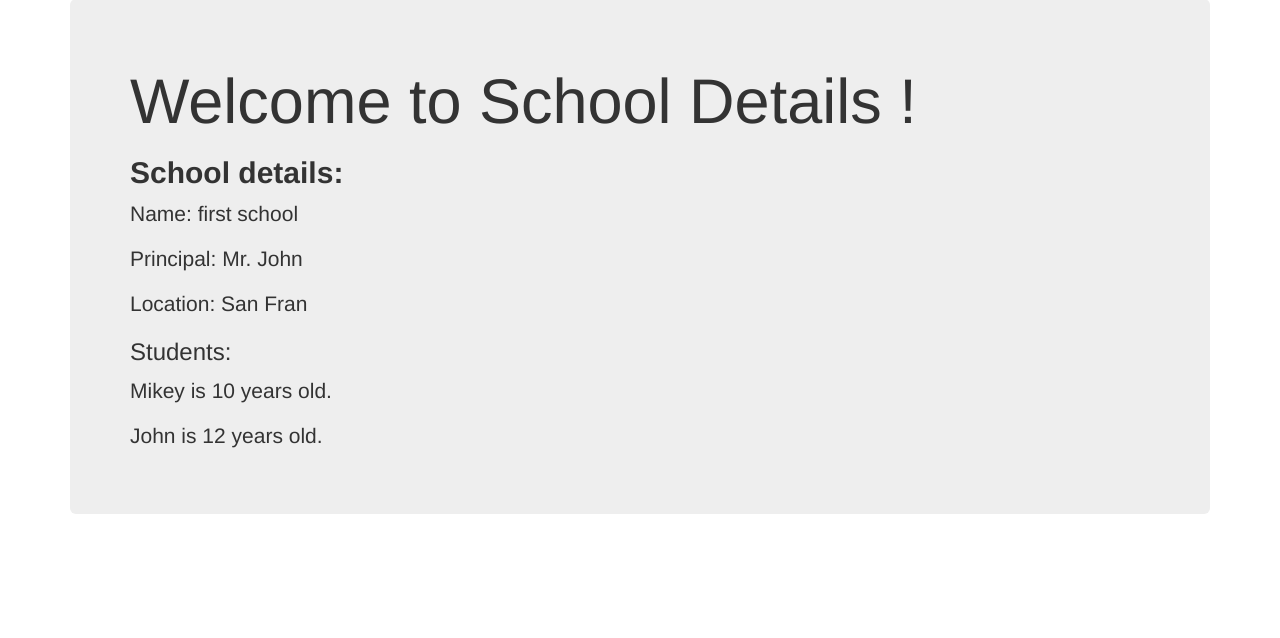
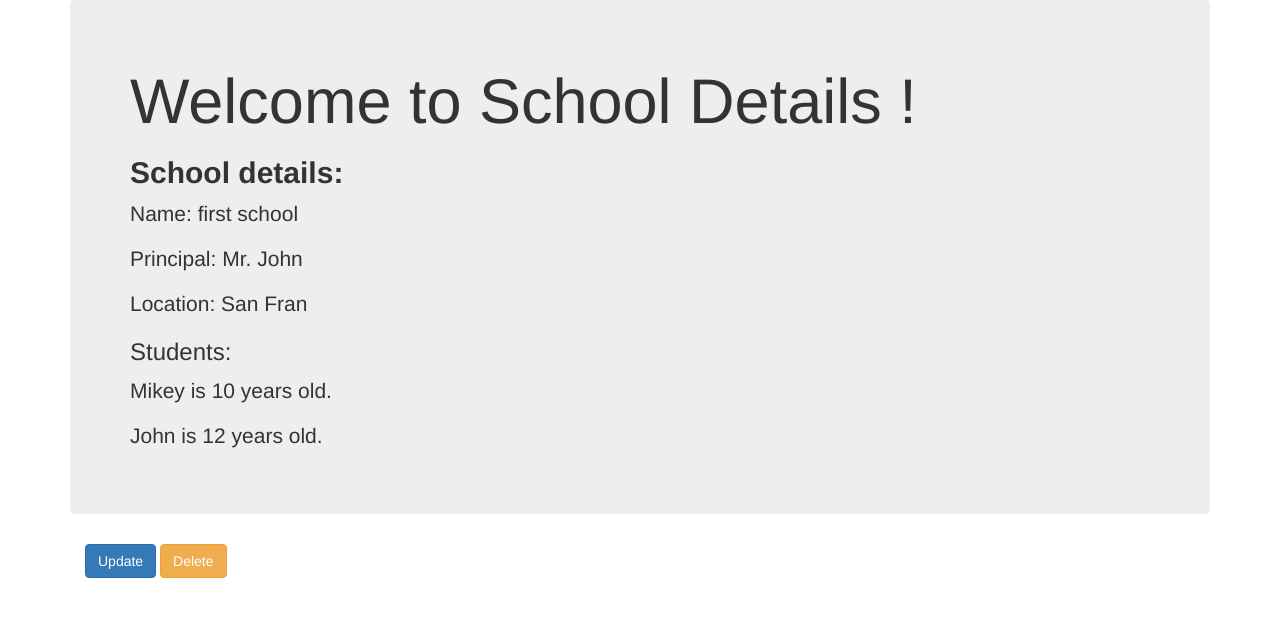
Before and after one commit to ygrinev/PYTHON, a Django app: page /basic_app/1 in a window 1280 px wide. Shown: the part 73-711 px from the top of the page. Run offline with Django 5.2, Linux system fonts and the light colour scheme; data comes from the database, SQL or seed files in the repository; both versions use the stored data as it was after the commit; some libraries are stand-ins or nearby versions.

Commit message:
'implemented_CRUD'

```diff
--- a/advcbv/basic_app/models.py
+++ b/advcbv/basic_app/models.py
@@ -1,4 +1,5 @@
 from django.db import models
+from django.urls import reverse
 
 # Create your models here.
 class School(models.Model):
@@ -7,6 +8,9 @@ class School(models.Model):
   location = models.CharField(max_length=256)
   def __str__(self):
     return self.name
+  def get_absolute_url(self):
+    return reverse("basic_app:detail", kwargs={'pk':self.pk})
+
 class Student(models.Model):
   name = models.CharField(max_length=256)
   age = models.PositiveIntegerField()
--- a/advcbv/basic_app/templates/basic_app/school_detail.html
+++ b/advcbv/basic_app/templates/basic_app/school_detail.html
@@ -10,7 +10,12 @@
   {% for student in school_detail.students.all %}
   <p>{{student.name}} is {{student.age}} years old.</p>
   {% endfor %}
+</div>
+<div class='container'>
+  <p>
+    <a class="btn btn-primary" href="{% url 'basic_app:update' pk=school_detail.pk %}">Update</a>
+    <a class="btn btn-warning" href="{% url 'basic_app:delete' pk=school_detail.pk %}">Delete</a>
+  </p>
+</div>
 
-
-  {% endblock %}
-</div>
+{% endblock %}
--- a/advcbv/basic_app/urls.py
+++ b/advcbv/basic_app/urls.py
@@ -5,5 +5,8 @@ from . import views
 app_name = 'basic_app'
 urlpatterns = [
     path("", views.SchoolListView.as_view(), name='list'),
-    re_path(r'(?P<pk>\d+)', views.SchoolDetailView.as_view(), name='detail')
+    re_path(r'^(?P<pk>\d+)', views.SchoolDetailView.as_view(), name='detail'),
+    path("create/", views.SchoolCreateView.as_view(), name='create'),
+    re_path(r'update/(?P<pk>\d+)', views.SchoolUpdateView.as_view(), name='update'),
+    re_path(r'delete/(?P<pk>\d+)', views.SchoolDeleteView.as_view(), name='delete'),
 ]
--- a/advcbv/basic_app/views.py
+++ b/advcbv/basic_app/views.py
@@ -1,6 +1,9 @@
 from django.shortcuts import render
-from django.views.generic import View, TemplateView, ListView, DetailView
-from .import models
+from django.views.generic import (View, TemplateView,
+                                  ListView, DetailView,
+                                  CreateView, UpdateView, DeleteView)
+from . import models
+from django.urls import reverse_lazy
 # Create your views here.
 class CBView(View):
   def get(self, request):
@@ -18,3 +21,18 @@ class SchoolDetailView(DetailView):
   context_object_name = 'school_detail'
   model = models.School
   template_name: 'basic_app/school_detail.html'
+class SchoolCreateView(CreateView):
+  # context_object_name = 'create_school'
+  fields = ('name','principal','location')
+  model = models.School
+  # template_name: 'basic_app/school_form.html'
+class SchoolUpdateView(UpdateView):
+  # context_object_name = 'create_school'
+  fields = ('name','principal')
+  model = models.School
+  # template_name: 'basic_app/school_form.html'
+class SchoolDeleteView(DeleteView):
+  # context_object_name = 'create_school'
+  model = models.School
+  # template_name: 'basic_app/school_form.html'
+  success_url = reverse_lazy("basic_app:list")
```
Also changed, not shown: advcbv/db.sqlite3.
